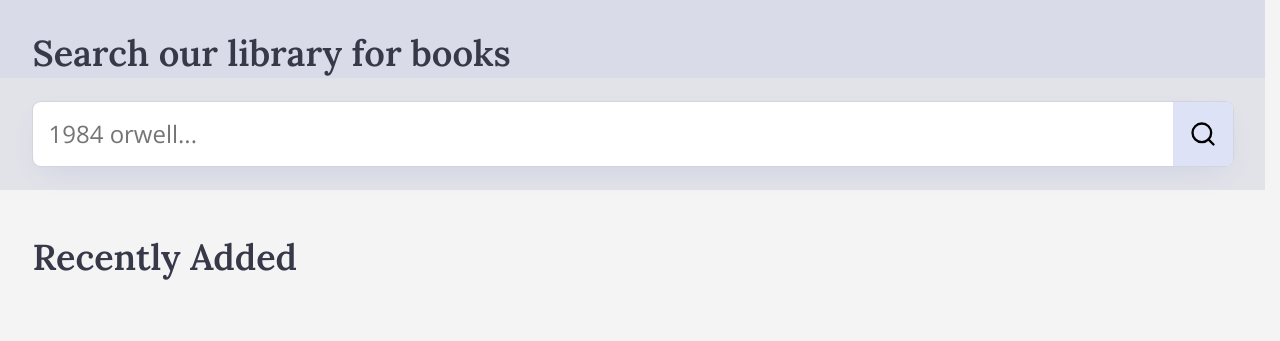
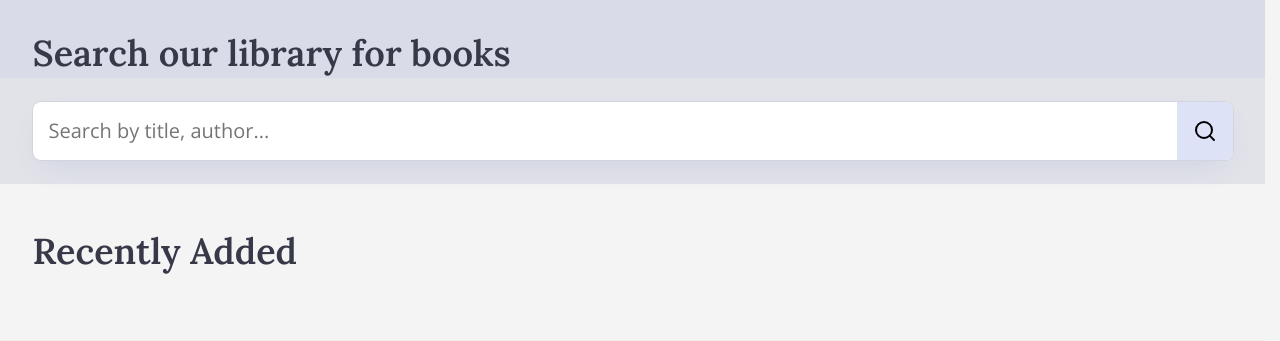
Before and after one commit to shisinbin/barham-books, a Django app: template templates/books/explore.html in a window 1280 px wide. Shown: the part 82-423 px from the top of the page. Run offline with Django 3.2, Linux system fonts and the light colour scheme; the template is opened without the code that fills it: most values are stand-ins (such as "Sample title", 1, 10 or a date in 2020); grey boxes marked "Sample" are stand-in pictures; parts of the project's set-up code (start-up, migrations or seed data) failed here and were passed over; some libraries are stand-ins or nearby versions.

Commit message:
Correct minor issues with search bar - font size, placeholder

```diff
--- a/blib/static/css/components/search-bar.css
+++ b/blib/static/css/components/search-bar.css
@@ -1,7 +1,7 @@
 @layer component {
   .search-bar {
     --clear-button-height: calc(32 / 16 * 1rem);
-    --icon-size: calc(20 / 16 * 1rem);
+    --icon-size: calc(18 / 16 * 1rem);
 
     position: sticky;
     isolation: isolate;
@@ -14,7 +14,7 @@
 
       @media (width >= calc(600 / 16 * 1rem)) {
         padding-block: 24px;
-        --icon-size: calc(24 / 16 * 1rem);
+        --icon-size: calc(20 / 16 * 1rem);
       }
     }
 
--- a/templates/components/search_bar.html
+++ b/templates/components/search_bar.html
@@ -4,7 +4,7 @@
   <div class="wrapper search-bar__wrapper">
     <form action="{% url 'book_search_redux' %}" method="get" class="search-bar__form" autocomplete="off">
       <div class="search-bar__control">
-        <input class="search-bar__form-input" type="text" name="q" id="search-input" placeholder="1984 orwell..." minlength="3" maxLength="64" required role="combobox" aria-autocomplete="list" aria-expanded="false" aria-controls="search-autocomplete" value="{% if query %}{{ query }}{% endif %}" />
+        <input class="search-bar__form-input" type="text" name="q" id="search-input" placeholder="Search by title, author..." minlength="3" maxLength="64" required role="combobox" aria-autocomplete="list" aria-expanded="false" aria-controls="search-autocomplete" value="{% if query %}{{ query }}{% endif %}" />
 
         <button type="button" class="search__clear-button search-bar__clear-button">
           <span class="visually-hidden">Clear</span>
```
